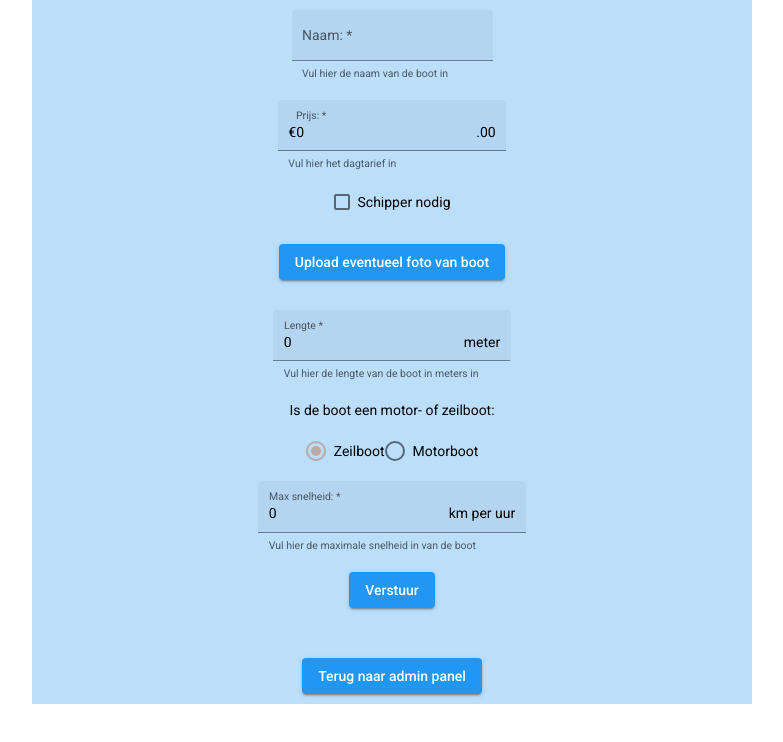
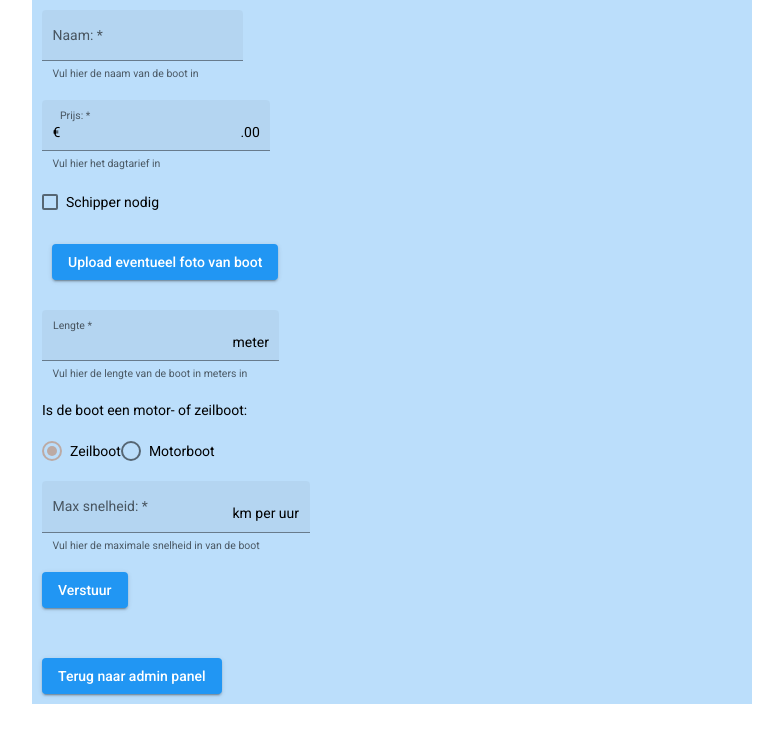
Before and after one commit to Hellrespawn/angular-boat-rental, an Angular app: page /boot-toevoeg in a window 1280 px wide. Shown: the top 742 px of the page, without its empty margins (248-1031 px from the left). Built offline with nearby package versions, Linux system fonts and the light colour scheme.

Commit message:
snackbar service verbeterd en boot toevoeg scherm afgemaakt

```diff
--- a/src/app/boot-toevoeg/boot-toevoeg.component.html
+++ b/src/app/boot-toevoeg/boot-toevoeg.component.html
@@ -1,12 +1,6 @@
 <mat-form-field appearance="fill">
   <mat-label>Naam:</mat-label>
-  <input
-    id="naam"
-    matInput
-    [formControl]="naamControl"
-    [(ngModel)]="naam"
-    required
-  />
+  <input id="naam" matInput [formControl]="naamControl" #naam required />
   <mat-hint>Vul hier de naam van de boot in</mat-hint>
   <mat-error *ngIf="naamControl.invalid">{{
     getErrorMessageVoorNaamVeld()
@@ -19,7 +13,7 @@
     matInput
     type="number"
     [formControl]="prijsControl"
-    [(ngModel)]="prijs"
+    #prijs
     required
   />
   <span matPrefix>€</span>
@@ -29,7 +23,7 @@
     getErrorMessageVoorPrijsVeld()
   }}</mat-error>
 </mat-form-field>
-<mat-checkbox>Schipper nodig</mat-checkbox>
+<mat-checkbox #schipperNodig id="schipperNodig">Schipper nodig</mat-checkbox>
 <div class="center-me" (click)="uploadFile.click()">
   <button mat-raised-button color="primary">
     Upload eventueel foto van boot
@@ -49,7 +43,7 @@
     matInput
     type="number"
     [formControl]="lengteControl"
-    [(ngModel)]="lengte"
+    #lengte
     required
   />
   <mat-hint>Vul hier de lengte van de boot in meters in</mat-hint>
@@ -60,8 +54,10 @@
 </mat-form-field>
 <label>Is de boot een motor- of zeilboot: </label>
 <mat-radio-group id="motorOfZeil">
-  <mat-radio-button value="zeil" checked="true">Zeilboot </mat-radio-button>
-  <mat-radio-button value="motor">Motorboot</mat-radio-button>
+  <mat-radio-button value="zeil" checked="true" #zeil id="zeil"
+    >Zeilboot
+  </mat-radio-button>
+  <mat-radio-button value="motor" #motor>Motorboot</mat-radio-button>
 </mat-radio-group>
 <mat-form-field appearance="fill">
   <mat-label>Max snelheid:</mat-label>
@@ -70,7 +66,7 @@
     matInput
     type="number"
     [formControl]="maxSnelheidControl"
-    [(ngModel)]="maxSnelheid"
+    #maxSnelheid
     required
   />
   <span matSuffix> km per uur</span>
@@ -79,7 +75,23 @@
     getErrorMessageVoorSnelheidsVeld()
   }}</mat-error>
 </mat-form-field>
-<button mat-raised-button color="primary" (click)="slaBootOp()">
+<button
+  mat-raised-button
+  id="submitKnop"
+  color="primary"
+  (click)="
+    checkVelden(
+      naam.value,
+      prijs.value,
+      lengte.value,
+      maxSnelheid.value,
+      schipperNodig.checked,
+      uploadFile.files,
+      zeil.checked,
+      motor.checked
+    )
+  "
+>
   Verstuur
 </button>
 <button
--- a/src/app/boot-toevoeg/boot-toevoeg.component.scss
+++ b/src/app/boot-toevoeg/boot-toevoeg.component.scss
@@ -17,7 +17,7 @@ mat-checkbox,
 mat-radio-group,
 label,
 button {
-  margin: 10px auto;
+  margin: 10px;
 }
 
 .onderaan {
--- a/src/app/boot-toevoeg/boot-toevoeg.component.ts
+++ b/src/app/boot-toevoeg/boot-toevoeg.component.ts
@@ -1,5 +1,6 @@
 import { Component } from '@angular/core';
 import { AbstractControl, FormControl, Validators } from '@angular/forms';
+import { Router } from '@angular/router';
 import { SnackBarService } from '../snack-bar.service';
 
 @Component({
@@ -8,11 +9,6 @@ import { SnackBarService } from '../snack-bar.service';
   styleUrls: ['./boot-toevoeg.component.scss'],
 })
 export class BootToevoegComponent {
-  naam: string = '';
-  prijs: number = 0;
-  lengte: number = 0;
-  maxSnelheid: number = 0;
-
   naamControl = new FormControl(null, [Validators.required]);
   prijsControl = new FormControl(null, [
     Validators.required,
@@ -27,7 +23,7 @@ export class BootToevoegComponent {
     kleinerOfGelijkAanNul,
   ]);
 
-  constructor(private snackBService: SnackBarService) {}
+  constructor(private snackBService: SnackBarService, private router: Router) {}
 
   getErrorMessageVoorNaamVeld() {
     if (this.naamControl.hasError('required')) {
@@ -72,7 +68,16 @@ export class BootToevoegComponent {
     ];
   }
 
-  slaBootOp() {
+  checkVelden(
+    naam: string,
+    prijs: string,
+    lengte: string,
+    maxSnelheid: string,
+    schipperNodig: boolean,
+    fotos: FileList | null,
+    zeil: boolean,
+    motor: boolean
+  ) {
     for (let control of this.maakArrayVanFormControls()) {
       control.markAllAsTouched();
     }
@@ -82,17 +87,74 @@ export class BootToevoegComponent {
       !this.lengteControl.invalid &&
       !this.maxSnelheidControl.invalid
     ) {
-      console.log(this.naam);
-      this.snackBService.maakSnackBarDieAutomatischSluit(
-        'Boot toegevoegd!',
-        'Sluit'
+      this.slaNieuweBootOpInDatabase(
+        new Boot(
+          naam,
+          prijs,
+          lengte,
+          maxSnelheid,
+          schipperNodig,
+          fotos,
+          zeil,
+          motor
+        )
       );
     } else {
       this.snackBService.maakSnackBarDieAutomatischSluit(
         'Verkeerde invoer!',
-        'Sluit'
+        'Sluit',
+        3000,
+        true
       );
     }
+  }
+  slaNieuweBootOpInDatabase(boot: Boot) {
+    const submitKnop: HTMLButtonElement = <HTMLButtonElement>(
+      document.getElementById('submitKnop')
+    );
+    submitKnop.disabled = true;
+    this.resetInputVelden();
+    this.snackBService.maakSnackBarDieAutomatischSluit(
+      'Boot wordt toegevoegd!',
+      'Sluit'
+    );
+    // backend wordt later geïmplementeerd
+    setTimeout(() => {
+      submitKnop.disabled = false;
+      this.router.navigate(['/admin-panel']);
+    }, 3000);
+  }
+
+  resetInputVelden(): void {
+    (document.getElementById('naam') as HTMLInputElement).value = '';
+    (document.getElementById('prijs') as HTMLInputElement).value = '';
+    (document.getElementById('schipperNodig') as HTMLInputElement).checked =
+      false;
+    (document.getElementById('lengte') as HTMLInputElement).value = '';
+    (document.getElementById('zeil') as HTMLInputElement).checked = true;
+    (document.getElementById('maxSnelheid') as HTMLInputElement).value = '';
+  }
+}
+
+class Boot {
+  private prijs: number;
+  private lengte: number;
+  private maximaleSnelheid: number;
+  private zeilOfMotor: string;
+  constructor(
+    private naam: string,
+    prijsString: string,
+    lengteString: string,
+    maxSnelheidString: string,
+    private schipperNodig: boolean,
+    private fotos: FileList | null,
+    zeil: boolean,
+    motor: boolean
+  ) {
+    this.prijs = parseFloat(prijsString);
+    this.lengte = parseFloat(lengteString);
+    this.maximaleSnelheid = parseFloat(maxSnelheidString);
+    zeil ? (this.zeilOfMotor = 'zeil') : (this.zeilOfMotor = 'motor');
   }
 }
 
--- a/src/app/snack-bar.service.ts
+++ b/src/app/snack-bar.service.ts
@@ -1,5 +1,5 @@
 import { Injectable } from '@angular/core';
-import { MatSnackBar } from '@angular/material/snack-bar';
+import { MatSnackBar, MatSnackBarRef } from '@angular/material/snack-bar';
 
 @Injectable({
   providedIn: 'root',
@@ -7,21 +7,26 @@ import { MatSnackBar } from '@angular/material/snack-bar';
 export class SnackBarService {
   constructor(private snackBar: MatSnackBar) {}
 
-  openSnackBar(message: string, action: string) {
-    return this.snackBar.open(message, action, {
-      duration: 3000,
-    });
-  }
-  maakSnackBarDieAutomatischSluit(message: string, buttonTekst: string) {
-    let snackBarRef = this.openSnackBar(message, buttonTekst);
-    snackBarRef.afterDismissed().subscribe(() => {
-      console.log('The snackbar was dismissed');
-      //snackBarRef.dismiss();
-    });
+  maakSnackBarDieAutomatischSluit(
+    message: string,
+    buttonTekst: string = 'Close',
+    duration: number = 3000,
+    error: boolean = false
+  ) {
+    let snackBarRef: MatSnackBarRef<any>;
+    if (error) {
+      snackBarRef = this.snackBar.open(message, buttonTekst, {
+        duration: duration,
+        panelClass: ['error-snackbar'],
+      });
+    } else {
+      snackBarRef = this.snackBar.open(message, buttonTekst, {
+        duration: duration,
+        panelClass: ['normal-snackbar'],
+      });
+    }
+    snackBarRef.afterDismissed().subscribe(() => {});
 
-    snackBarRef.onAction().subscribe(() => {
-      console.log('The snackbar action was triggered!');
-      //snackBarRef.dismiss();
-    });
+    snackBarRef.onAction().subscribe(() => {});
   }
 }
--- a/src/styles.scss
+++ b/src/styles.scss
@@ -1,5 +1,6 @@
 /* You can add global styles to this file, and also import other style files */
-
+@use '@angular/material' as mat;
+@use './custom-theme.scss' as theme;
 html {
   height: 100%;
   display: flex;
@@ -13,3 +14,23 @@ body {
   margin: 0;
   font-family: Roboto, 'Helvetica Neue', sans-serif;
 }
+
+.error-snackbar {
+  background-color: red;
+  color: black;
+}
+
+.error-snackbar button {
+  color: black;
+}
+
+.normal-snackbar {
+  background-color: mat.get-color-from-palette(
+    theme.$dogstack-project-uml-primary
+  );
+  color: white;
+}
+
+.normal-snackbar button {
+  color: white;
+}
```
